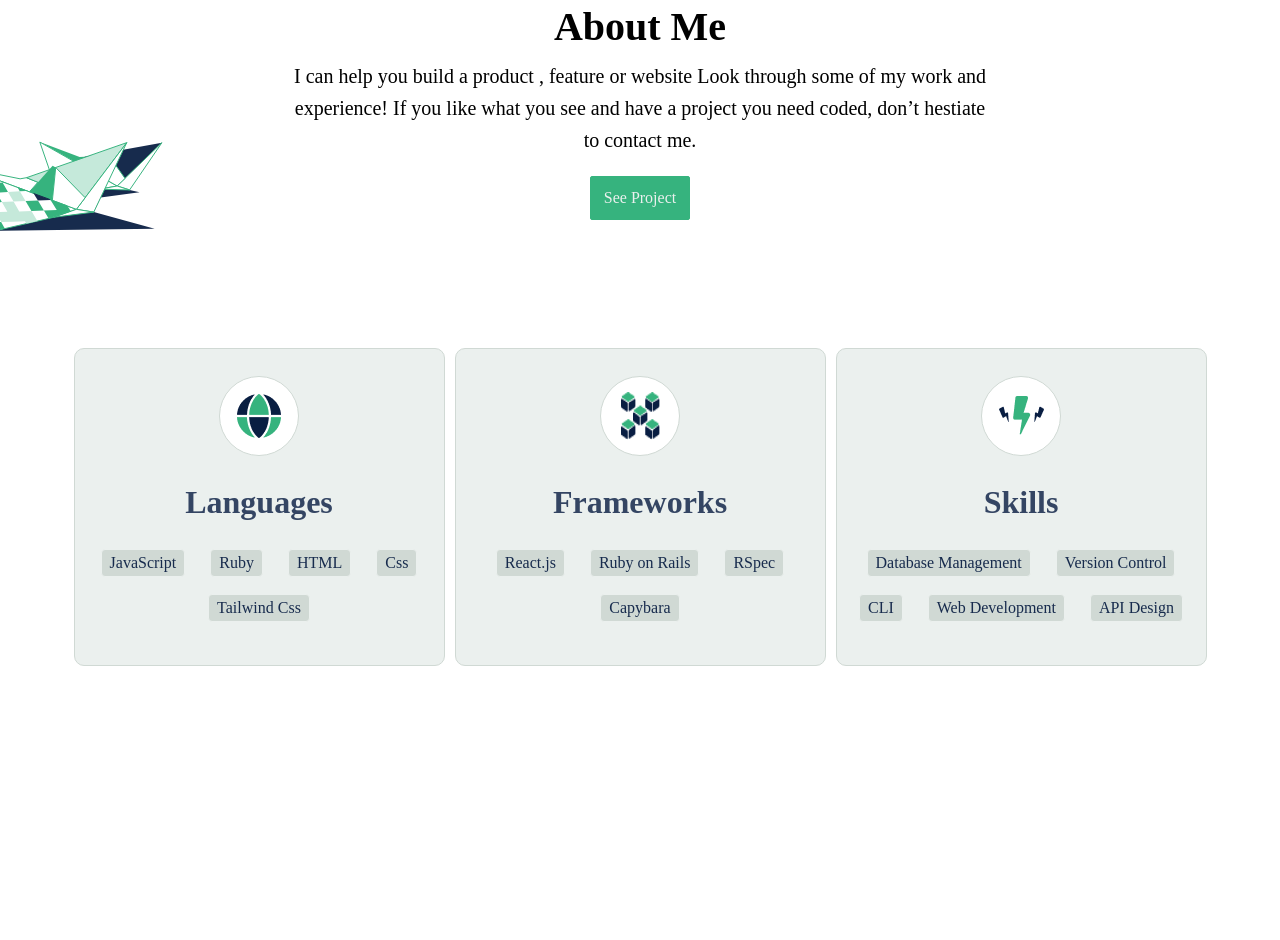
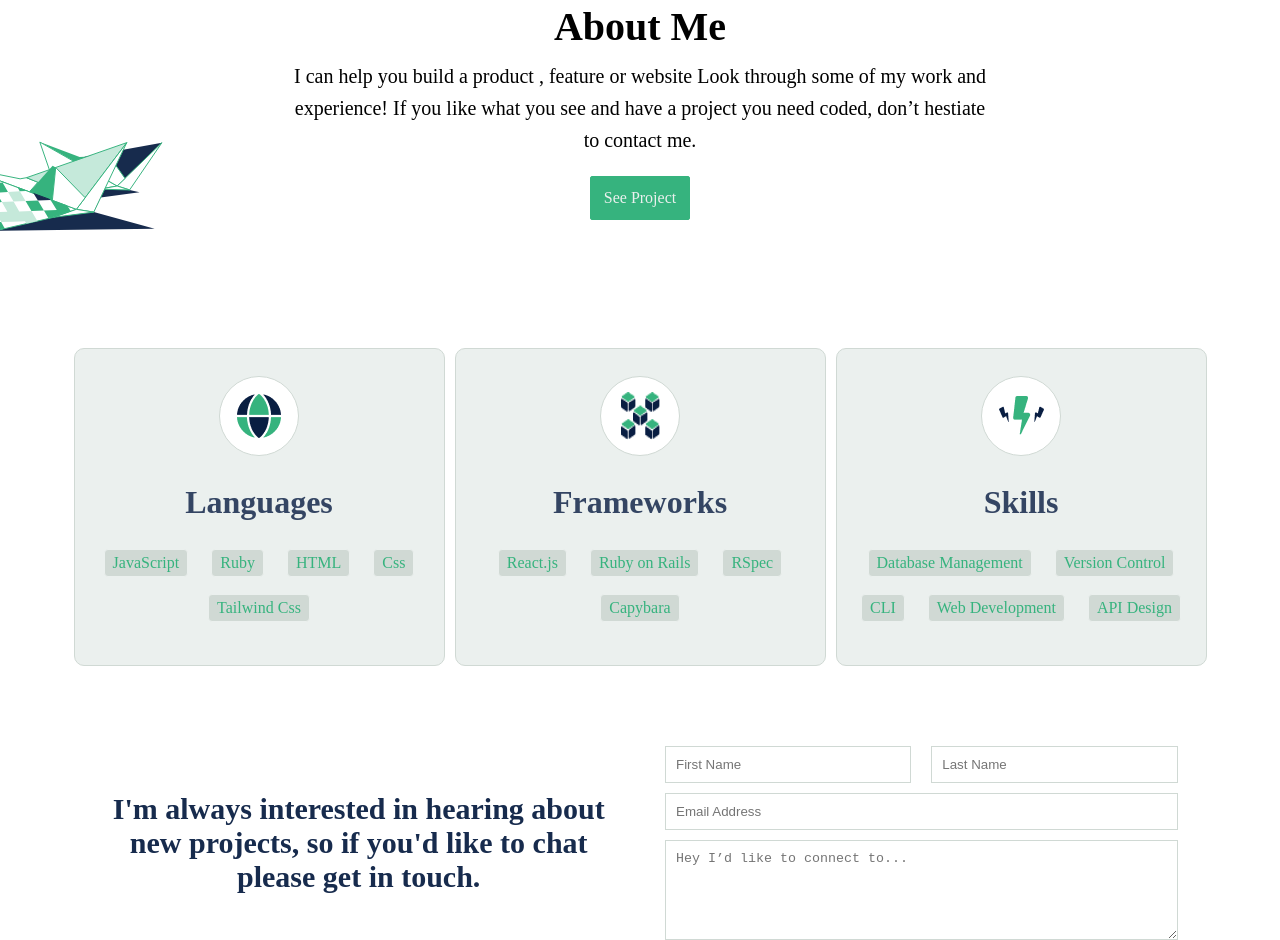
Before and after one commit to Tphilus/tresle_code_1, a plain HTML site: page index.html in a window 1280 px wide. Shown: the part 2054-2994 px from the top of the page. Before the commit the page ends 2800 px from the top, so only its background shows below. Drawn offline with Linux system fonts and the light colour scheme.

Commit message:
Forms Section Added

```diff
--- a/index.html
+++ b/index.html
@@ -418,6 +418,34 @@
             </div>
           </section>
         </div>
+
+        <!-- ===== Forms Section ===== -->
+        <div class="forms">
+          <div class="formWrapper">
+            <div class="form1">
+              <h2>
+                I'm always interested in hearing about new projects, so if you'd
+                like to chat please get in touch.
+              </h2>
+            </div>
+
+            <form action="">
+              <div class="formDetails">
+                <div class="input2">
+                  <input type="text" class="input1" placeholder="First Name" />
+                  <input type="text" class="input1 input3" placeholder="Last Name" />
+                </div>
+                <input type="text" placeholder="Email Address" />
+
+                <textarea
+                  name=""
+                  id=""
+                  placeholder="Hey I’d like to connect to..."
+                ></textarea>
+              </div>
+            </form>
+          </div>
+        </div>
       </main>
     </div>
   </body>
--- a/styles/responsive.css
+++ b/styles/responsive.css
@@ -133,6 +133,19 @@
   .aboutMeCard .cardWrapper {
     grid-template-columns: repeat(1, 1fr);
   }
+
+  .formWrapper {
+    grid-template-columns: repeat(1, 1fr);
+  }
+
+  .input2 {
+    flex-direction: column;
+    justify-content: space-evenly;
+  }
+
+  .input3 {
+    margin-top: -20px;
+  }
 }
 
 @media only screen and (min-width: 600px) {
@@ -163,6 +176,10 @@
   .aboutMeCard .cardWrapper {
     grid-template-columns: repeat(2, 1fr);
   }
+
+  .formWrapper {
+    grid-template-columns: repeat(2, 1fr);
+  }
 }
 
 @media only screen and (min-width: 1200px) {
@@ -182,4 +199,8 @@
   .aboutMeCard .cardWrapper {
     grid-template-columns: repeat(3, 1fr);
   }
+
+  .formWrapper {
+    grid-template-columns: repeat(2, 1fr);
+  }
 }
--- a/styles/styles.css
+++ b/styles/styles.css
@@ -388,6 +388,15 @@ li a:hover {
   display: flex;
   padding: 15px;
   background-color: var(--text-color);
+  cursor: pointer;
+}
+
+.cardTop > img {
+  transition: all 0.3s ease-in-out;
+}
+
+.cardTop > img:hover {
+  transform: scale(0.9);
 }
 
 .aboutMeCard {
@@ -429,7 +438,7 @@ li a:hover {
 }
 
 .cardP .cardDetails ul > li {
-  gap: 10px;
+  gap: 5px;
   border: 1px solid var(--btn-color);
 }
 
@@ -441,12 +450,12 @@ li a:hover {
 }
 
 .cardBtn ul > li {
-  margin: 1px 5px;
+  margin: 1px 4px;
   border: 1px solid var(--btn-color);
   background-color: var(--cardBorder-color);
   padding: 4px 8px;
   cursor: pointer;
-  color: var(--hero-h1-color);
+  color: var(--hero-h2-color);
   transition: all 0.3s ease-in-out;
   font-size: 1rem;
   border-radius: 4px;
@@ -480,3 +489,62 @@ li a:hover {
   background-color: var(--text-color);
   color: var(--hero-h1-color);
 }
+
+/* ======= Form Deatails Section ==== */
+
+.forms {
+  width: 84%;
+  margin: 0 auto;
+  display: flex;
+}
+
+.formWrapper {
+  display: grid;
+  grid-template-columns: repeat(2, 1fr);
+  gap: 50px;
+}
+
+.formDetails {
+  display: flex;
+  flex-direction: column;
+}
+
+.input1,
+textarea {
+  width: 100%;
+}
+
+.input2 {
+  display: flex;
+  flex-direction: row;
+  justify-content: space-between;
+  gap: 20px;
+}
+
+input {
+  margin-bottom: 10px;
+  padding: 10px;
+  border: 1px solid var(--cardBorder-color);
+  outline: none;
+}
+
+textarea {
+  height: 100px;
+  outline: none;
+  border: 1px solid var(--cardBorder-color);
+  padding: 10px;
+}
+
+.form1 {
+  display: flex;
+  justify-content: center;
+  align-items: center;
+  text-align: center;
+  /* max-width: 50px; */
+}
+
+.form1 > h2 {
+  font-size: 30px;
+  font-weight: 700;
+  color: var(--hero-h1-color);
+}
```
Also changed, not shown: 1 other file.
